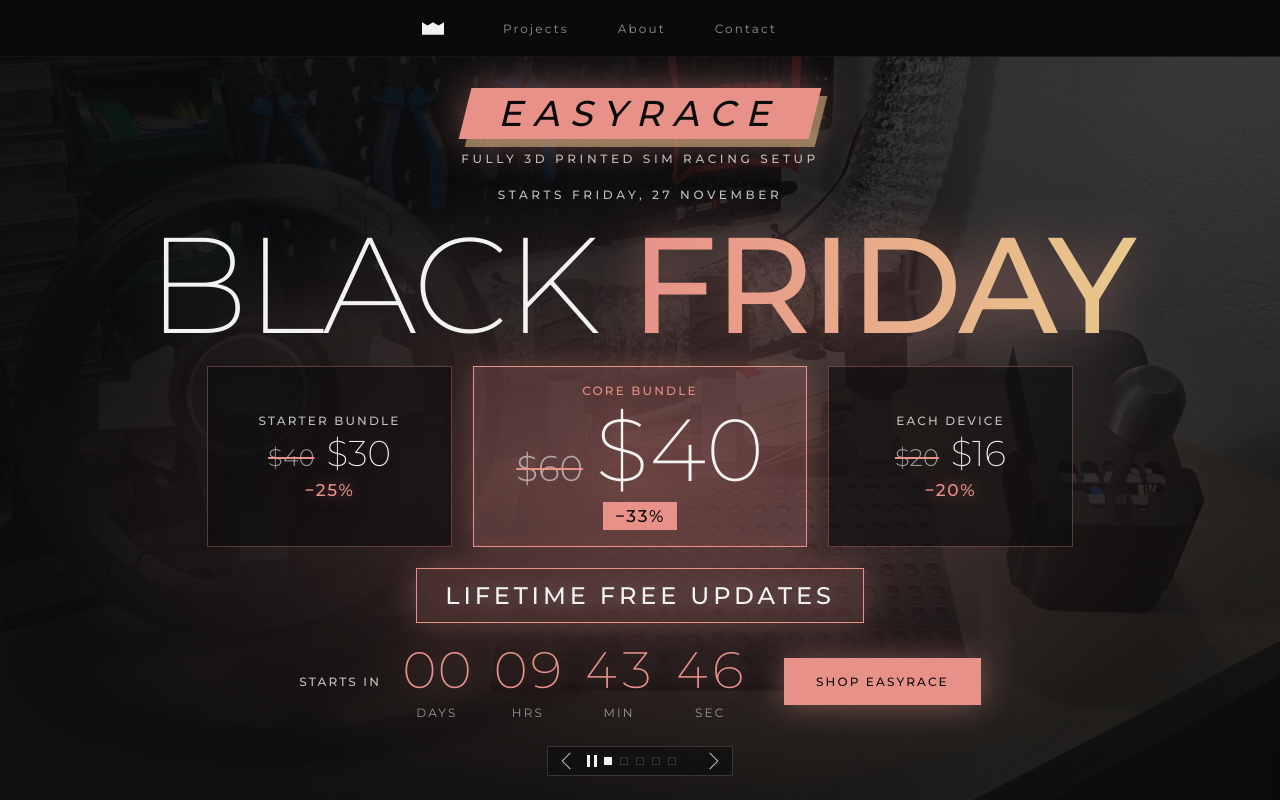
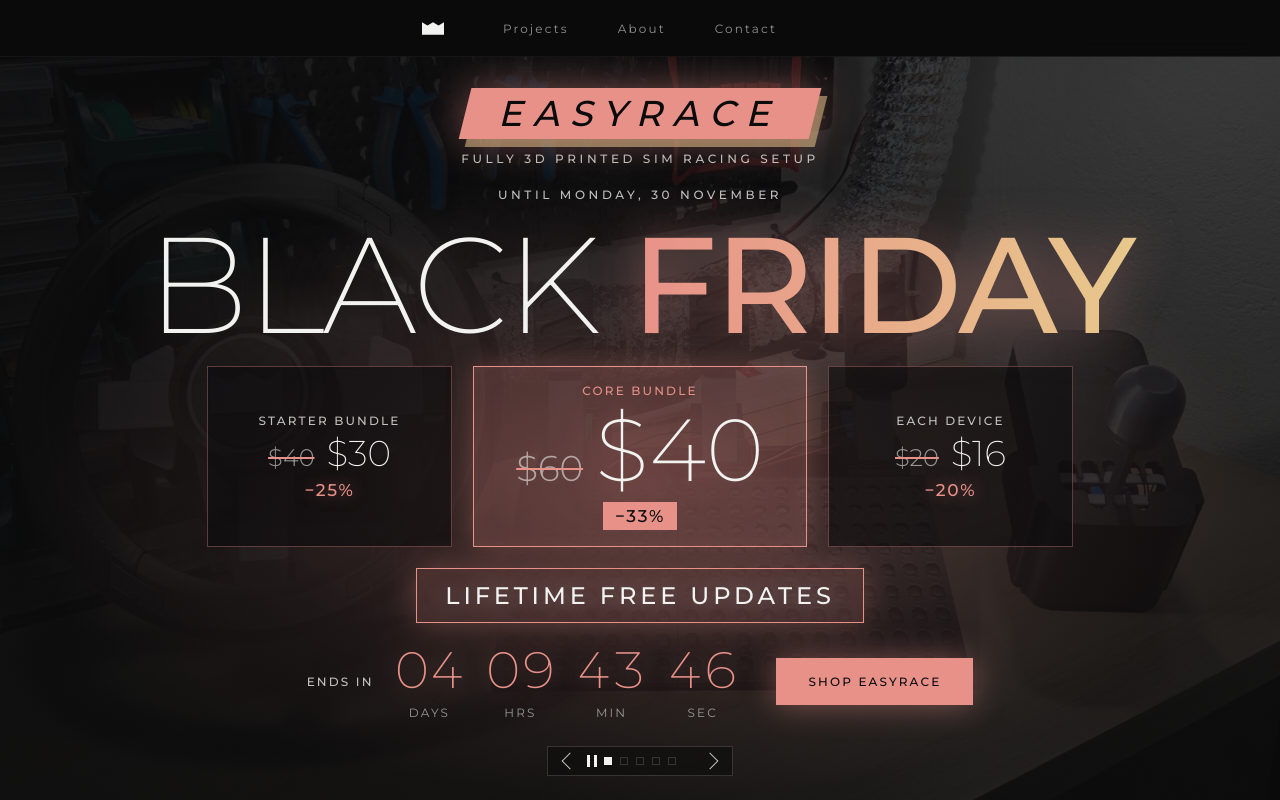
Before and after one commit to mandiclab/website, a plain HTML site: page index.html in a window 1280 px wide. Shown: the top 800 px of the page. Drawn offline with Linux system fonts and the light colour scheme.

Commit message:
Black Friday live: the sale is on from the moment this is pushed
Co-Authored-By: Claude Opus 5.5 <noreply@anthropic.com>

```diff
--- a/index.html
+++ b/index.html
@@ -56,7 +56,7 @@
 <link rel="preload" href="/assets/fonts/montserrat-latin.woff2" as="font" type="font/woff2" crossorigin>
 <link rel="stylesheet" href="/assets/css/site.css">
 <!-- Black Friday sale, temporary (docs/odluke.md). Times are Serbian time. Opened locally, ?sale=soon, ?sale=on or ?sale=over shows that phase. -->
-<script>window.ML_SALE={start:'2026-11-27T00:00:00+01:00',end:'2026-12-01T00:00:00+01:00'};(function(s,h,f,n){if(/^(localhost|127\.0\.0\.1|\[::1\])$/.test(location.hostname)&&(f=/[?&]sale=(soon|on|over)(?:&|$)/.exec(location.search)))s.force=f[1];n=Date.now();h.setAttribute('data-sale',s.force||(n<Date.parse(s.start)?'soon':n<Date.parse(s.end)?'on':'over'));})(window.ML_SALE,document.documentElement);</script>
+<script>window.ML_SALE={start:'2026-11-26T00:00:00+01:00',end:'2026-12-01T00:00:00+01:00'};(function(s,h,f,n){if(/^(localhost|127\.0\.0\.1|\[::1\])$/.test(location.hostname)&&(f=/[?&]sale=(soon|on|over)(?:&|$)/.exec(location.search)))s.force=f[1];n=Date.now();h.setAttribute('data-sale',s.force||(n<Date.parse(s.start)?'soon':n<Date.parse(s.end)?'on':'over'));})(window.ML_SALE,document.documentElement);</script>
 <script src="/assets/js/sale.js" defer></script>
 <script src="/assets/js/site.js" defer></script>
 <script src="/assets/js/slideshow.js" defer></script>
```
Also changed, not shown: projects/easyrace/index.html (+1 -1 lines), projects/index.html (+1 -1 lines).
